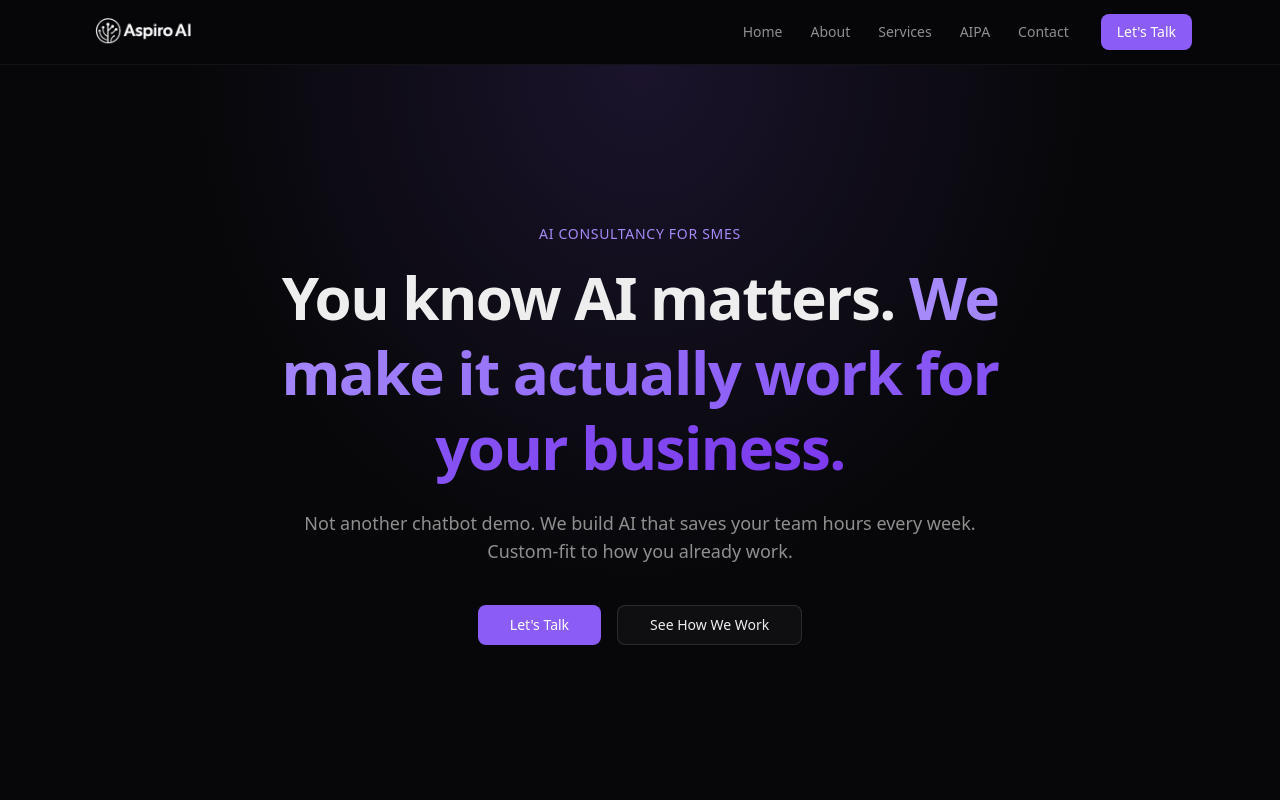
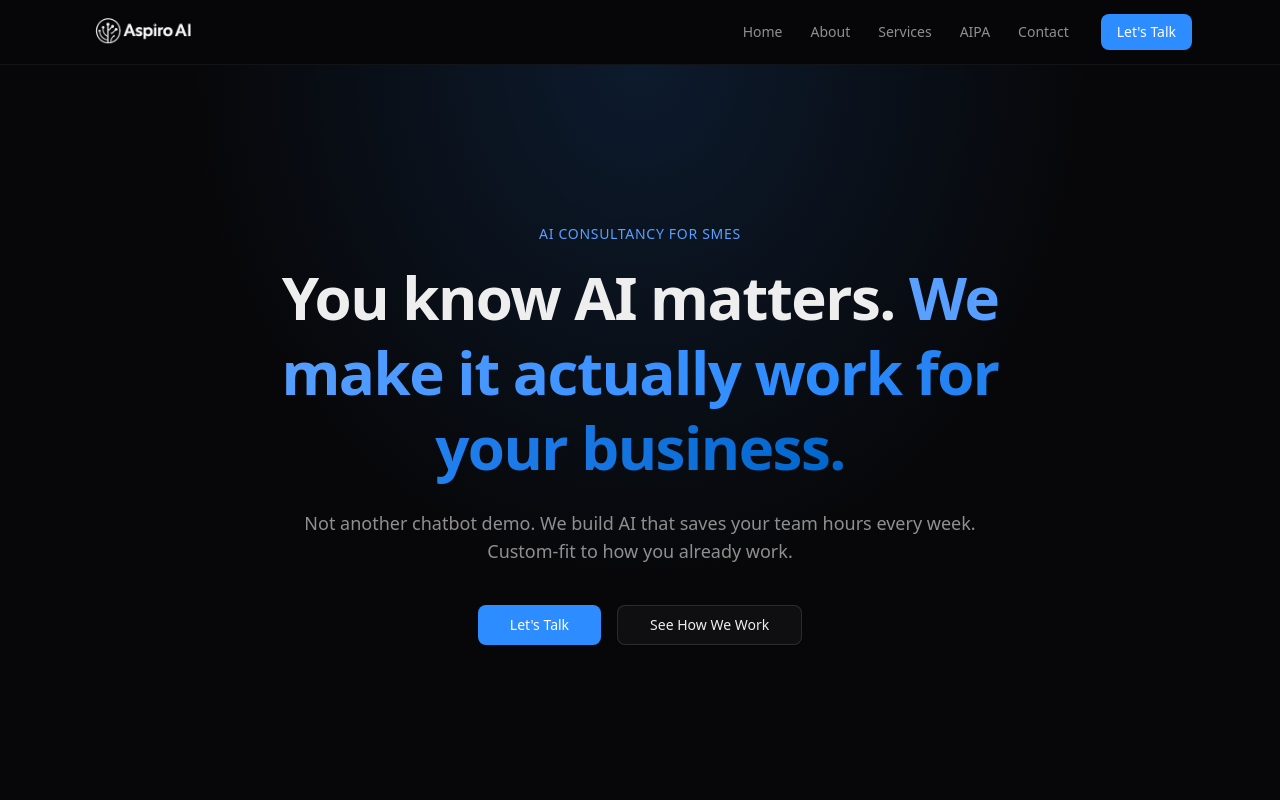
Before and after one commit to Nexx-Ai/aspiro-website, a Next.js app: page / in a window 1280 px wide. Shown: the top 800 px of the page. Built offline with nearby package versions, Linux system fonts and the light colour scheme.

Commit message:
Change brand color from purple to blue (Zoom-style)

```diff
--- a/src/app/globals.css
+++ b/src/app/globals.css
@@ -45,10 +45,10 @@
   --radius-2xl: calc(var(--radius) + 8px);
   --radius-3xl: calc(var(--radius) + 12px);
   --radius-4xl: calc(var(--radius) + 16px);
-  --color-purple: #8B5CF6;
-  --color-purple-light: #A78BFA;
-  --color-purple-dark: #7C3AED;
-  --color-purple-glow: rgb(139 92 246 / 0.15);
+  --color-purple: #2D8CFF;
+  --color-purple-light: #5BA0FF;
+  --color-purple-dark: #0066CC;
+  --color-purple-glow: rgb(45 140 255 / 0.15);
 }
 
 :root {
```
